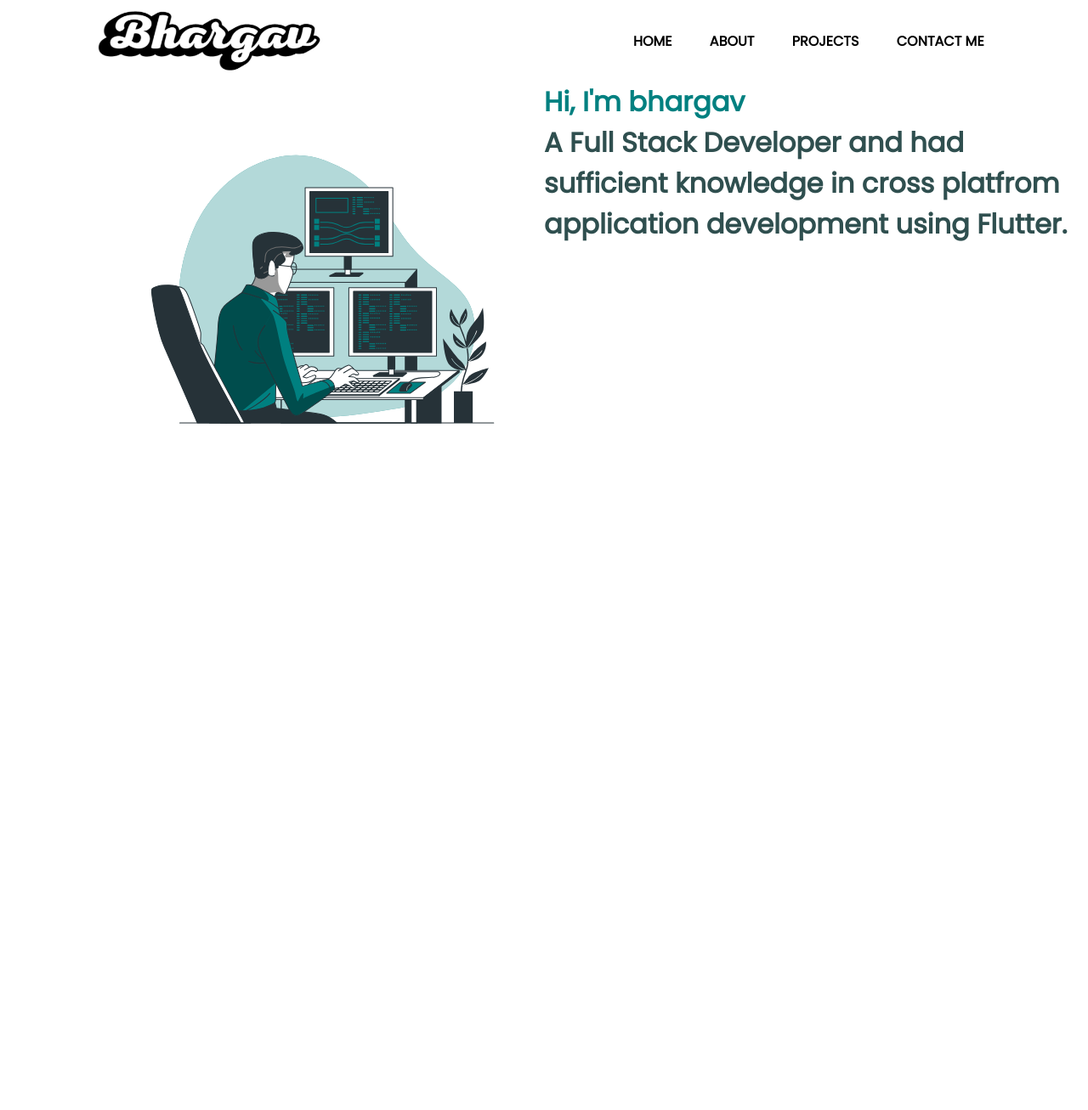
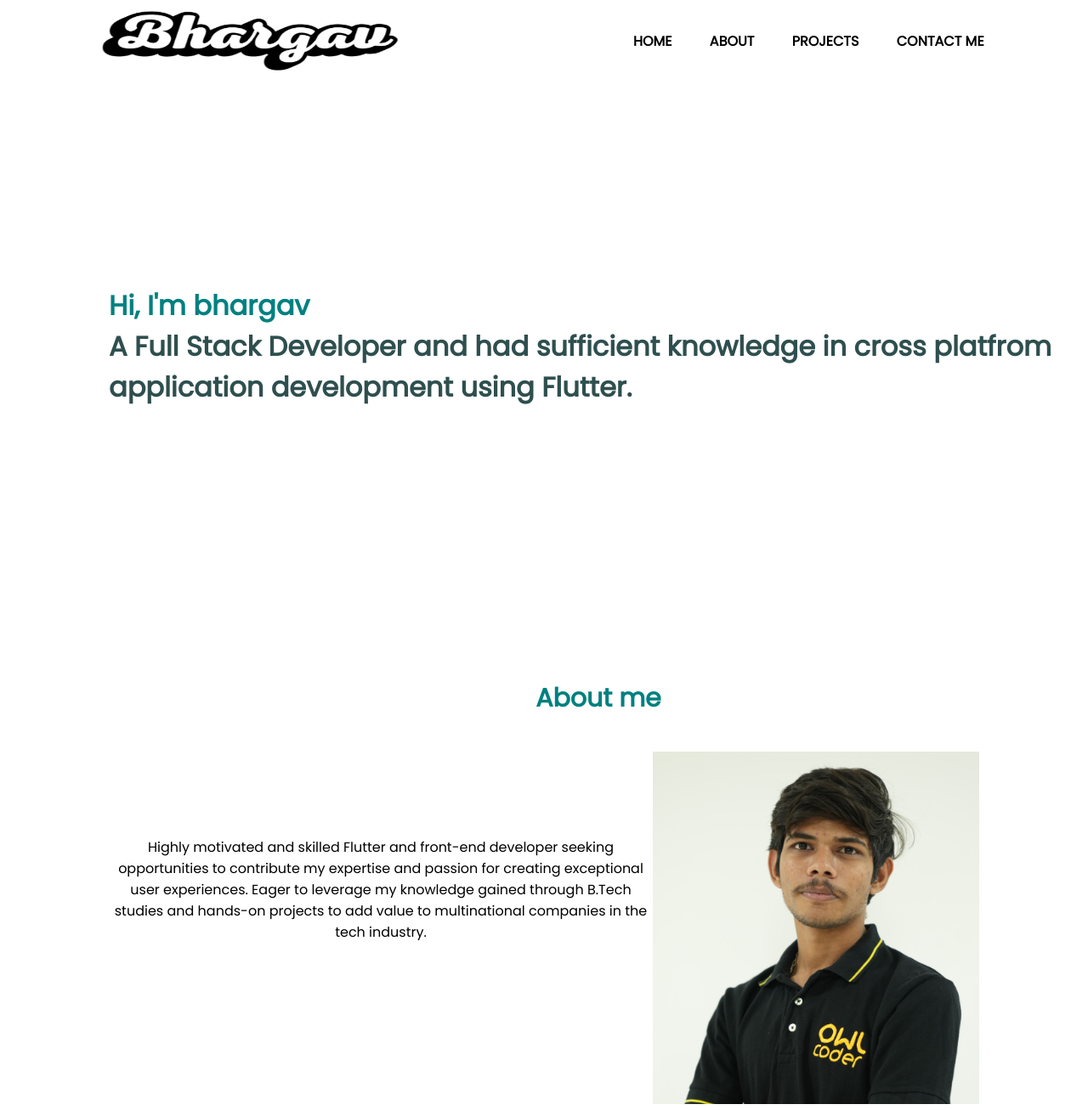
Before and after one commit to Bhargav02550/MyWebpage, a plain HTML site: page index.html in a window 1280 px wide. Shown: the whole page at 85% size. Before the commit the page ends 800 px from the top, so only its background shows below. Drawn offline with Linux system fonts and the light colour scheme.

Commit message:
about update

```diff
--- a/index.html
+++ b/index.html
@@ -18,13 +18,12 @@
 
         <ul>
           <li><a href="#">HOME</a></li>
-          <li><a href="#">ABOUT</a></li>
+          <li><a href="#about">ABOUT</a></li>
           <li><a href="#">PROJECTS</a></li>
           <li><a href="#">CONTACT ME</a></li>
         </ul>
       </nav>
       <div class="cont">
-        <img src="images/Programming-bro.svg" />
         <h1>
           Hi, I'm bhargav<br />
           <span>
@@ -33,6 +32,19 @@
           </span>
         </h1>
       </div>
+      <div class="heading">About me</div>
+      <div class="horz" id="about">
+        <div class="para">
+          Highly motivated and skilled Flutter and front-end developer seeking
+          opportunities to contribute my expertise and passion for creating
+          exceptional user experiences. Eager to leverage my knowledge gained
+          through B.Tech studies and hands-on projects to add value to
+          multinational companies in the tech industry.
+        </div>
+        <div class="img">
+          <img src="images/bhargav1.JPG" />
+        </div>
+      </div>
     </div>
   </body>
 </html>
--- a/style.css
+++ b/style.css
@@ -2,6 +2,8 @@
     margin: 0;
     padding: 0;
 }
+
+
 
 .main{
     height: 100vh;
@@ -42,28 +44,68 @@ nav ul li a:hover{
 }
 
 .cont{
+    padding-top: 30vh;
     justify-content: space-between;
-    display:flex;
     color: #008080;
     padding-left: 10vw;
     word-wrap: normal;
 }
 
-.cont img{
-    float: right;
-    width: 40vw;
-}
 
 span{
     color:darkslategray;
 }
 
-.about{
-    padding-left: 10vw;
-    padding-right: 10vw;
-    margin-top: 25%;
-}
+
 
 .frame{
     float: right;
 }
+
+.horz{
+    display:flex;
+    justify-content: space-between;
+    padding-left: 10vw;
+    text-align: center;
+}
+
+.heading{
+    text-align: center;
+   margin-top: 25%;
+   font-size: 30px;
+   padding-left: 10vw;
+   padding-bottom: 5vh;
+   font-weight: bold;
+   color: #008080;
+}
+
+img{
+    width: 30vw;
+height: auto;
+padding-right: 10vw;
+
+}
+
+.para{
+    padding: 100px 0;
+}
+
+.overlay {
+    opacity: 0.2;
+    position: absolute;
+    bottom: 0;
+    left: 0;
+    right: 0;
+    background-color: #008CBA;
+    overflow: hidden;
+    width: 100%;
+    height: 0;
+    transition: .5s ease;
+  }
+  .container {
+    position: relative;
+    width: 50%;
+  }
+  .container:hover .overlay {
+    height: 100%;
+  }
```
Also changed, not shown: images/bhargav1.JPG (added).
